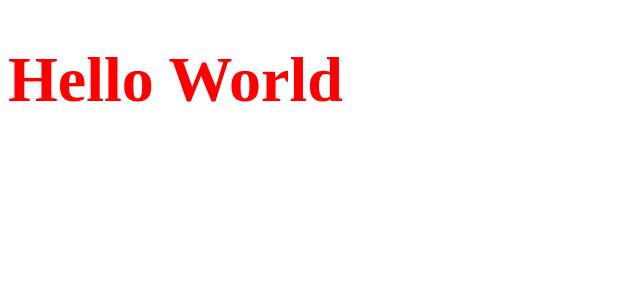
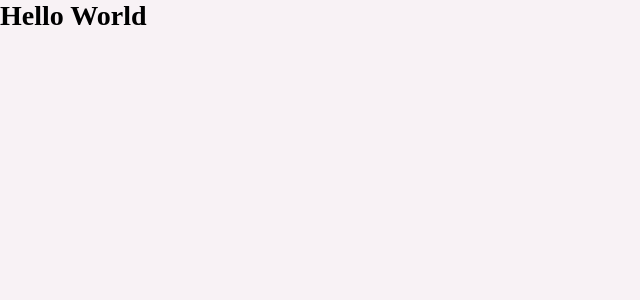
Before and after one commit to emffor/rjs-handsfinances, a React (Create React App) app: page / in a window 1280 px wide. Shown: the top 300 px of the page, without its empty margins (0-640 px from the left). Built offline with nearby package versions, Linux system fonts and the light colour scheme.

Commit message:
fix: creating global styles

```diff
--- a/public/index.html
+++ b/public/index.html
@@ -4,6 +4,7 @@
     <meta charset="utf-8" />
     <meta name="viewport" content="width=device-width, initial-scale=1" />
 
+    <link rel="shortcut icon" href="favicon.ico" type="image/png">
     <title>Hands Finances</title>
   </head>
   <body>
--- a/src/App.tsx
+++ b/src/App.tsx
@@ -1,14 +1,11 @@
-import styled from "styled-components";
+import { GlobalStyled } from "./styles/global";
 
-const Title = styled.h1`
-  color: red;
-  font-size: 64px;
-`;
 
 export function App() {
   return (
     <div className="App">
-        <Title>Hello World</Title>
+        <h1>Hello World</h1>
+        <GlobalStyled />
     </div>
   );
 }
--- /dev/null
+++ b/src/styles/global.ts
@@ -0,0 +1,50 @@
+import { createGlobalStyle } from 'styled-components';
+
+export const GlobalStyled = createGlobalStyle`
+    :root {
+        --red: #E52E4D;
+        --blue: #5429CC;
+
+        --blue-light: #6933FF;
+
+        --green: #33CC95;
+
+        --text-title: #363F5F;
+        --text-body: #969CB3;
+
+        --background: #F8F2F5;
+        --shape: #FFFFFF;
+    }
+
+    *{
+        margin: 0;
+        padding: 0;
+        box-sizing: border-box;
+    }
+
+    // font-size: 16px (Desktop padrão do React)
+    html {
+        @media (min-width: 1080px) {
+            font-size: 93.75%; //15px
+    }
+        @media (min-width: 720px) {
+            font-size: 87.5%; //14px
+        }
+    }
+
+    //REM = 'rem = 16px';
+
+    body {
+        background-color: var(--background);
+        -webkit-font-smoothing: antialiased;
+    }
+
+    button {
+        cursor: pointer;
+    }
+
+    [disabled] {
+        opacity: 0.6;
+        cursor: not-allowed;
+    }
+`;
```
